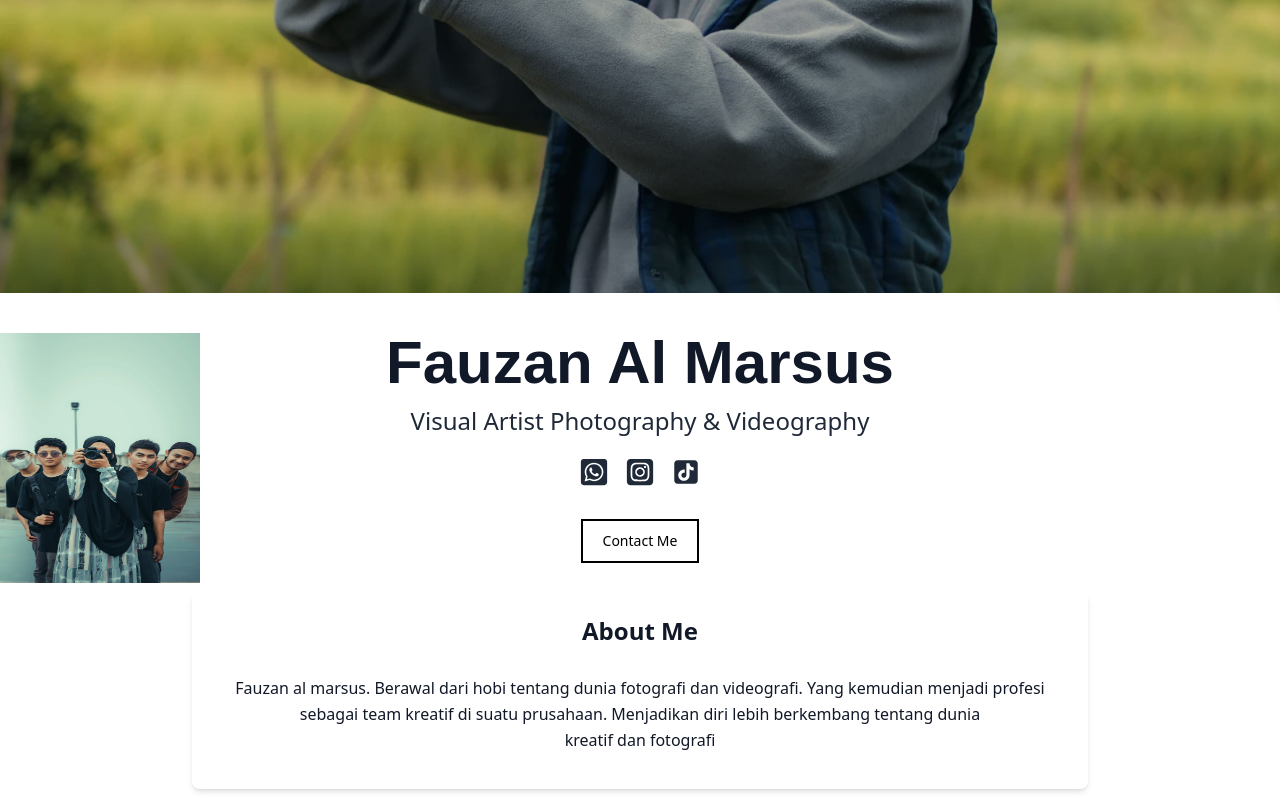
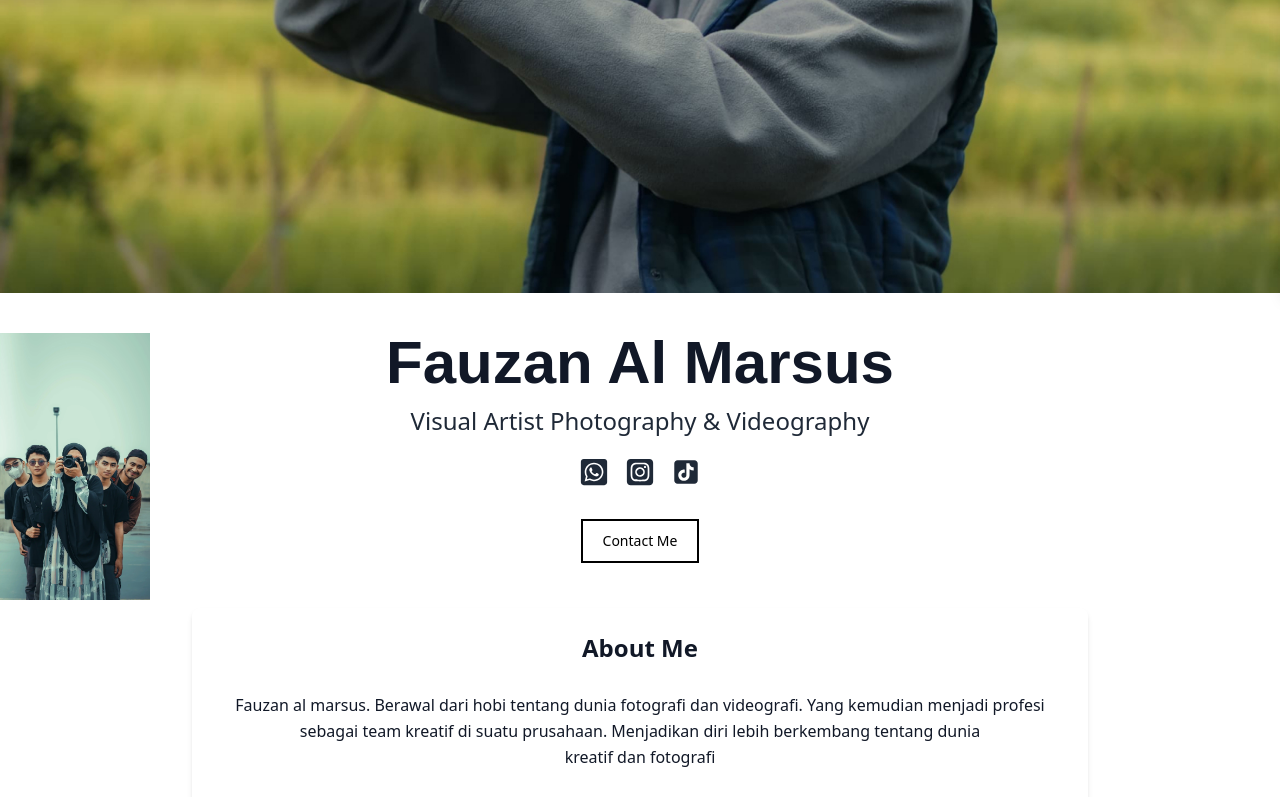
Before and after one commit to szuryanailham/Fauzan_portofolio, a React (Create React App) app: page / in a window 1280 px wide. Shown: the part 507-1304 px from the top of the page. Built offline with nearby package versions, Linux system fonts and the light colour scheme.

Commit message:
menambahkan gambar

```diff
--- a/src/components/About.js
+++ b/src/components/About.js
@@ -6,7 +6,7 @@ const About = () => {
     <div id="About" className="mt-10">
       {/* Section 1 */}
       <div className="mb-2">
-        <img className="w-[200px] h-[250px]" src={about} alt="about one" />
+        <img width={150} height={100} src={about} alt="about one" />
       </div>
       <div className="max-w-4xl mx-auto p-6 bg-white rounded-lg shadow-md md:text-center">
         <h1 className="text-2xl font-bold text-gray-900 dark:text-white mb-4">About Me</h1>
```
